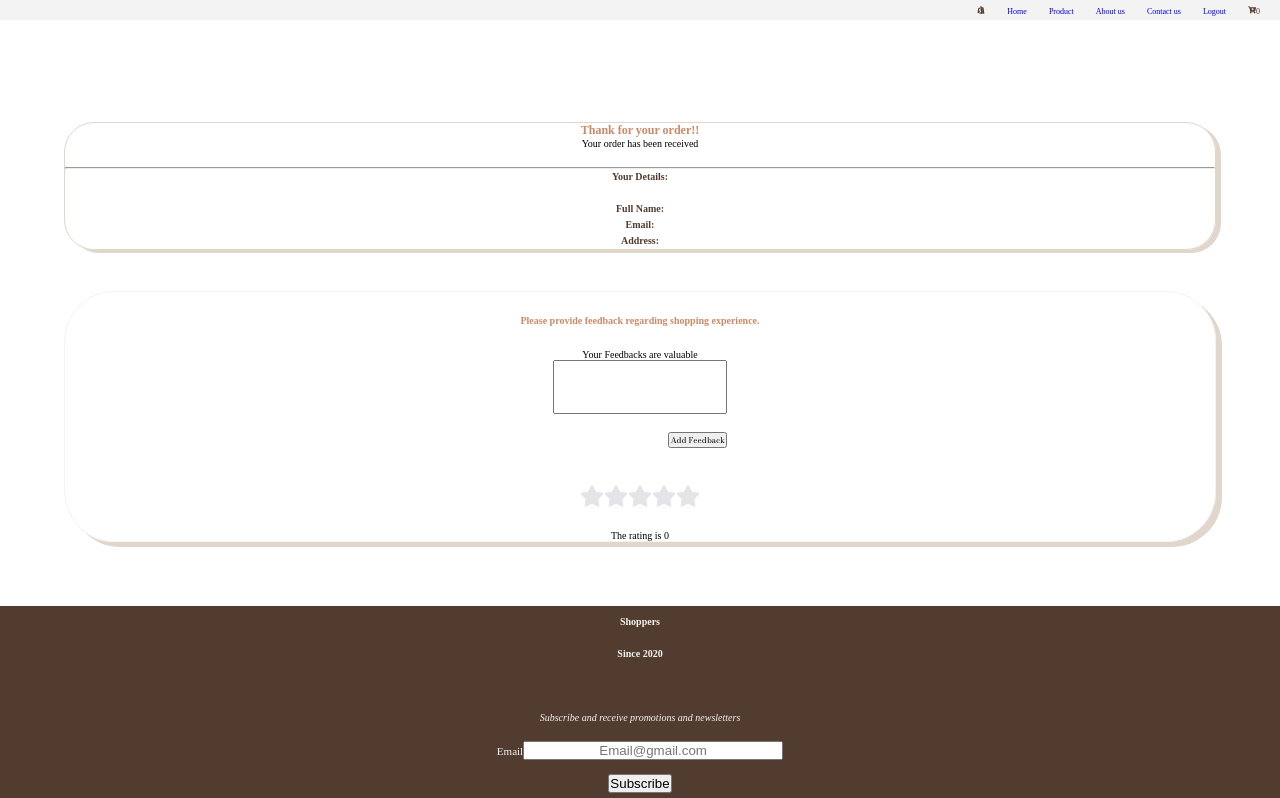
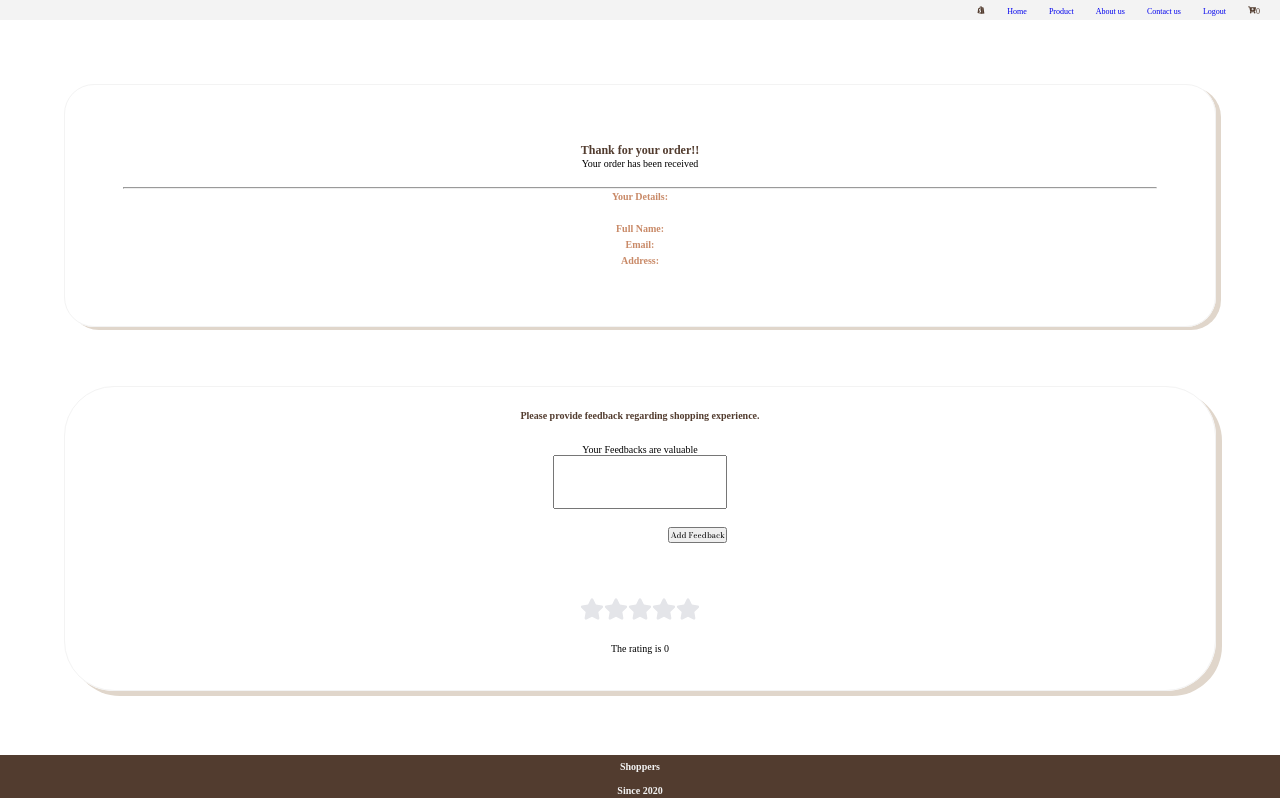
Before and after one commit to Priya-Pdh/React.js-Typescript-Ecommerce, a React (Create React App) app in the folder my-app/: page /Thankyou in a window 1280 px wide. Shown: the top 798 px of the page. Built offline with nearby package versions, Linux system fonts and the light colour scheme.

Commit message:
css updates

```diff
--- a/my-app/src/component/cart/CartItems.css
+++ b/my-app/src/component/cart/CartItems.css
@@ -7,6 +7,7 @@
   background-color: rgb(201, 138, 104);
   margin-bottom: 10%;
   width: 30%;
+  font-family: 'Bodoni Moda', sans-serif;
 }
 
 #remove-button:hover {
@@ -17,6 +18,7 @@
   background-color: rgb(115, 148, 132);
   margin-top: 5%;
   width: 30%;
+  font-family: 'Bodoni Moda', sans-serif;
 }
 
 #add-button:hover {
--- a/my-app/src/component/cart/Item.css
+++ b/my-app/src/component/cart/Item.css
@@ -34,6 +34,7 @@ li {
   margin-bottom: 10px;
   margin-top: 10px;
   background-color: rgb(115, 148, 132);
+  font-family: 'Bodoni Moda', sans-serif;
 }
 
 /* for iPad*/
--- a/my-app/src/component/cart/Item.tsx
+++ b/my-app/src/component/cart/Item.tsx
@@ -1,5 +1,5 @@
 import React from "react";
-import { Link, useNavigate } from "react-router-dom";
+import { useNavigate } from "react-router-dom";
 import { useCart } from "../context/CartContext";
 
 //Types
@@ -24,14 +24,12 @@ export default function Item(props: ItemProps) {
     <div className="products-container">
       <ul className="products-wrapper">
         <div className="products-img-wrapper" key={props.item.id}>
-          <Link to={`/Product/$(items.id)`}>
           <img
             src={props.item.image}
             alt={props.item.title}
             className="products-img"
             onClick={handleClick}
           />
-          </Link>
         </div>
         <div className="list-container">
           <li key={props.item.id}>
--- a/my-app/src/component/feedback/Feedback.css
+++ b/my-app/src/component/feedback/Feedback.css
@@ -6,10 +6,10 @@
   margin-top: 2%;
   border: 1px solid rgb(243, 243, 243);
   border-radius: 70px;
-  box-shadow: 8px 7px rgb(224, 214, 203);
+  box-shadow: 8px 7px rgb(243, 243, 243);
 }
 .feedback-heading {
-  color: rgb(201, 138, 104);
+  color: rgb(82, 60, 47);;
   margin-top: 2%;
   margin-bottom: 2%;
 }
--- a/my-app/src/component/feedback/Feedback.tsx
+++ b/my-app/src/component/feedback/Feedback.tsx
@@ -88,7 +88,10 @@ function FeedBack() {
         ))}
       </ul>
       <br />
+      <br/>
       <StarRating />
+      <br/>
+      <br/>
     </div>
   );
 }
--- a/my-app/src/component/footer/Footer.css
+++ b/my-app/src/component/footer/Footer.css
@@ -16,7 +16,15 @@
 }
 #email-input {
   width: 20%;
-  height: 10%;
+  height: 20px;
+  margin-left: 1%;
+  font-family:'Bodoni Moda', sans-serif;
+}
+#subscribe-button {
+  font-family:'Bodoni Moda', sans-serif;
+  margin: 1% 0 2% 0;
+  width: 12%;
+  border-radius: 20px;
 }
 
 /* for iPad*/
@@ -39,5 +47,15 @@ and (min-device-width: 820px)
     .footer-text  {
     font-size: 10px;
   }
+  #footer-container {
+    line-height: 1.5rem;
+}
+#email-input {
+  font-size: 10px;
+}
+#subscribe-button{
+  font-size: 10px;
+  width: 20%;
+}
 
   }
--- a/my-app/src/component/footer/Footer.tsx
+++ b/my-app/src/component/footer/Footer.tsx
@@ -31,7 +31,7 @@ function Footer() {
             id="email-input"
           />
           <br />
-          <button type="submit">Subscribe</button>
+          <button type="submit" id="subscribe-button">Subscribe</button>
         </form>
 
         <ul className="footer-icons">
--- a/my-app/src/pages/Thankyou.tsx
+++ b/my-app/src/pages/Thankyou.tsx
@@ -28,6 +28,7 @@ function Thankyou() {
         </div>
         </div>
         <br />
+        <br/>
         <FeedBack />
       </div>
       <Footer />
--- a/my-app/src/pages/css/Checkout.css
+++ b/my-app/src/pages/css/Checkout.css
@@ -24,7 +24,7 @@ label {
   width: 60%;
   height: 30px;
   margin: 10px;
-
+  font-family: 'Bodoni Moda', sans-serif;
 }
 
 #country {
@@ -52,6 +52,7 @@ label {
   width: 150px;
   height: 40px;
   background-color: rgb(115, 148, 132) !important;
+  font-family: 'Bodoni Moda', sans-serif;
 }
 .payment-button:hover {
   background-color: rgb(243, 243, 243) !important;
--- a/my-app/src/pages/css/Thankyou.css
+++ b/my-app/src/pages/css/Thankyou.css
@@ -2,17 +2,19 @@
   text-align: center;
 }
 .thankyou-container {
-  margin: 8% 5% 5% 5%;
+  margin: 5% 5% 5% 5%;
+
 
 }
 .thankyou-details-container {
-  border: 1px solid rgb(224, 214, 203);
+  border: 1px solid rgb(243, 243, 243);
   border-radius: 50px;
-  box-shadow: 6px 5px rgb(224, 214, 203);
+  box-shadow: 6px 5px rgb(243, 243, 243);
+  padding: 5%;
 }
 
 .thankyou-heading {
-  color: rgb(201, 138, 104);
+  color: rgb(82, 60, 47);
 }
 
 .U_Name {
@@ -20,9 +22,9 @@
 }
 
 .details-div {
-  color: rgb(82, 60, 47);
+  color: rgb(201, 138, 104);;
   font-weight: 900;
-  line-height: 1.5rem;
+  line-height: 1.rem;
 }
 
 /* for ipad */
```
